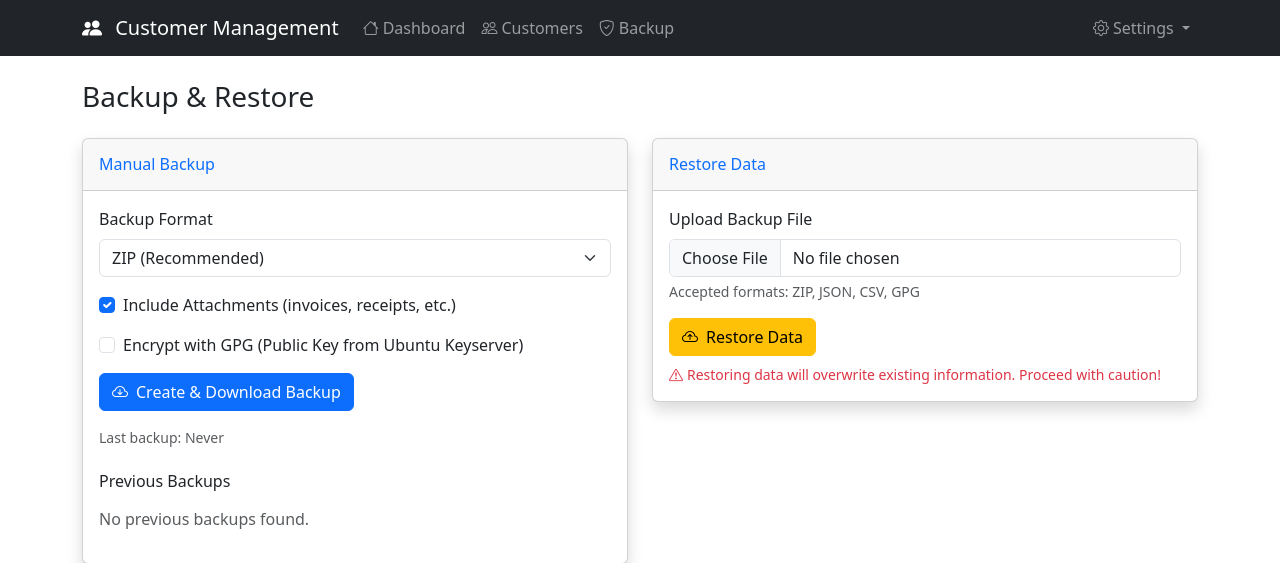
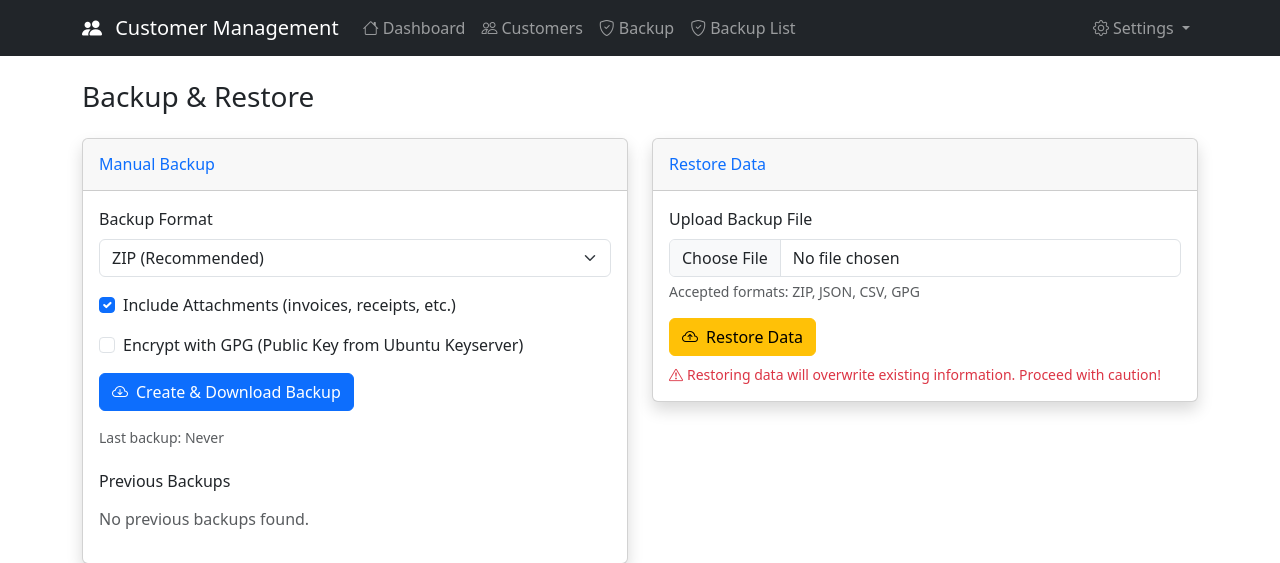
Before and after one commit to aptitudetechnology/flask-ssl-backup-app, a Flask app: page /backup in a window 1280 px wide. Shown: the top 563 px of the page. Run offline with Flask 3, Linux system fonts and the light colour scheme; the visitor is signed in with stand-in values (Sample User, id 1); some libraries are stand-ins or nearby versions.

Commit message:
updated backup routes

```diff
--- a/templates/base.html
+++ b/templates/base.html
@@ -40,8 +40,14 @@
                         </a>
                     </li>
                     <li class="nav-item">
+                        <a class="nav-link {% if request.endpoint == 'backup' %}active{% endif %}" href="{{ url_for('backup') }}">
+                            <i class="bi bi-shield-check me-1"></i>Backup
+                        </a>
+                    </li>
+
+                    <li class="nav-item">
                         <a class="nav-link {% if request.endpoint == 'list_backups' %}active{% endif %}" href="{{ url_for('list_backups') }}">
-                            <i class="bi bi-shield-check me-1"></i>Backup
+                            <i class="bi bi-shield-check me-1"></i>Backup List
                         </a>
                     </li>
                 </ul>
```
